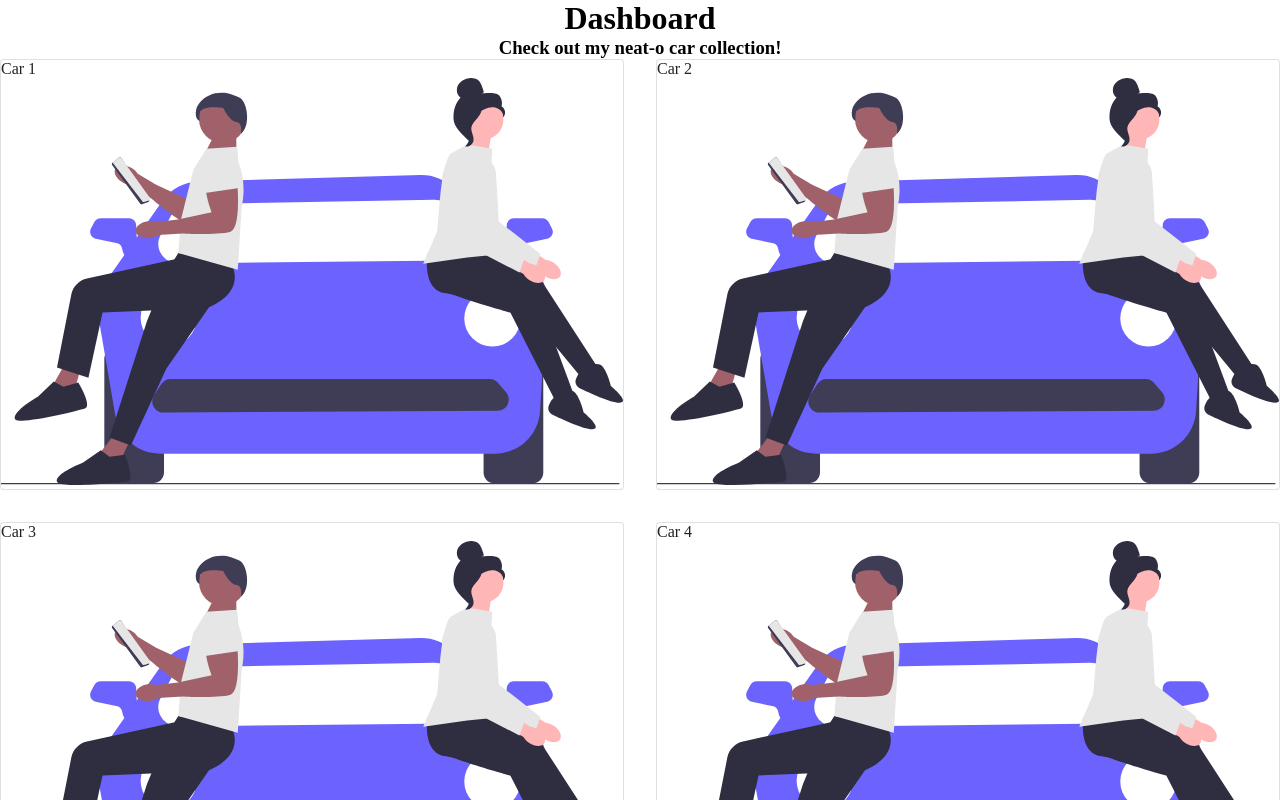
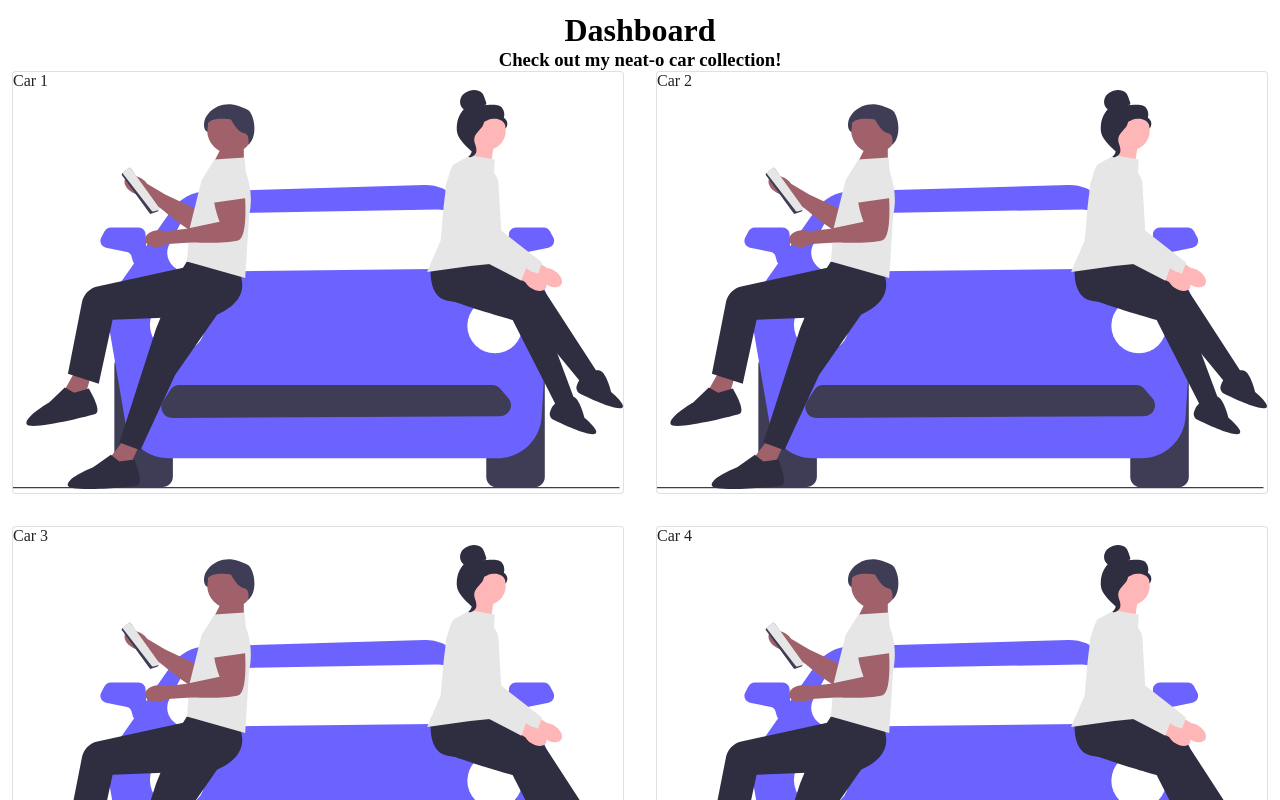
Before and after one commit to smcteague/car_collection_react, a React (Create React App) app: page /dashboard in a window 1280 px wide. Shown: the top 800 px of the page. Built offline with nearby package versions, Linux system fonts and the light colour scheme.

Commit message:
updated commit

```diff
--- a/src/components/Dashboard/Dashboard.tsx
+++ b/src/components/Dashboard/Dashboard.tsx
@@ -3,6 +3,11 @@ import { styled } from '@mui/system';
 import { Box, Grid, Card } from '@mui/material';
 
 import car_image_placeholder from '../../assets/images/undraw_by_my_car_re_j3jt.svg'
+
+const Page = styled('body')({
+    margin: '12px',
+    padding: '0'
+})
 
 const Root = styled('div')({
     padding: 0,
@@ -30,6 +35,7 @@ const Image = styled('img')({
 
 export const Dashboard = () => {
     return (
+        <Page>
             <Root>
                 <Header>Dashboard</Header>
                 <Header3>Check out my neat-o car collection!</Header3>
@@ -119,5 +125,6 @@ export const Dashboard = () => {
                     </Grid>
                 </Box>
             </Root>
+        </Page>
     )
 }
```
Lines whose indentation alone changed are shown as unchanged.
